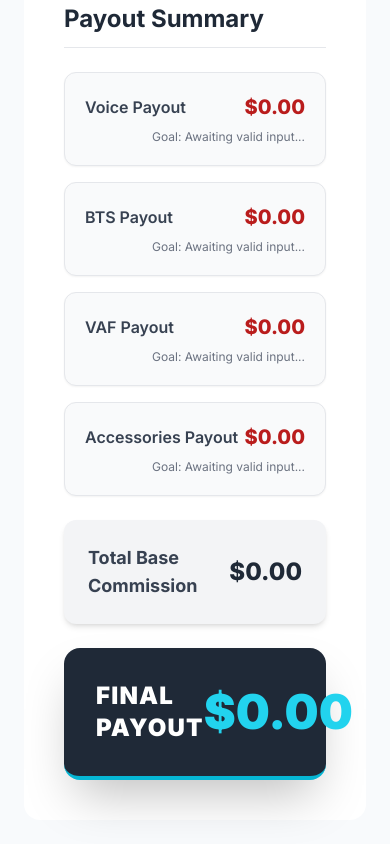
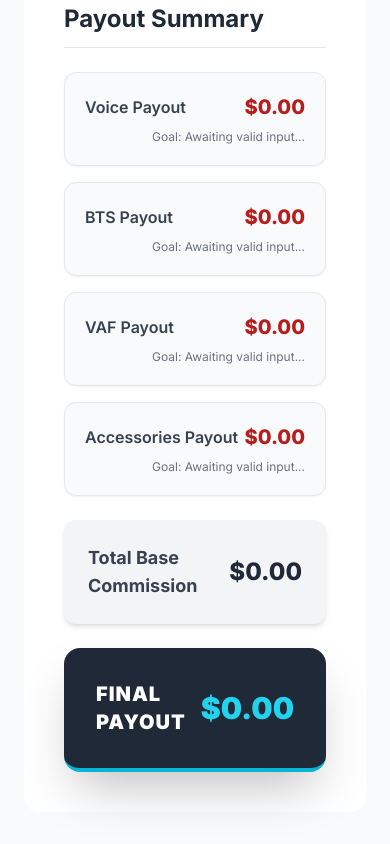
Before and after one commit to tutosxtreme/rsm-calculator, a plain HTML site: page index.html in a window 390 px wide. Shown: the part 1495-2339 px from the top of the page. Drawn offline with nearby package versions, Linux system fonts and the light colour scheme.

Commit message:
index.html

```diff
--- a/index.html
+++ b/index.html
@@ -1,4 +1,4 @@
-<!DOCTYPE html>
+
 <html lang="en">
 <head>
     <meta charset="UTF-8">
@@ -166,9 +166,10 @@
                 <p id="totalBaseCommission" class="text-2xl font-extrabold text-gray-800">$0.00</p>
             </div>
 
-            <!-- Final Payout (with Accelerator) - High Contrast --><div class="flex justify-between items-center p-8 bg-gray-800 rounded-2xl shadow-2xl border-b-4 border-cyan-500 transition duration-300">
-                <p class="text-2xl font-black text-white tracking-wider">FINAL PAYOUT</p>
-                <p id="finalPayout" class="text-5xl font-black text-cyan-400">$0.00</p>
+            <!-- Final Payout (with Accelerator) - High Contrast -->
+            <div class="flex justify-between items-center p-8 bg-gray-800 rounded-2xl shadow-2xl border-b-4 border-cyan-500 transition duration-300">
+                <p class="text-xl md:text-2xl font-black text-white tracking-wider">FINAL PAYOUT</p>
+                <p id="finalPayout" class="text-3xl sm:text-4xl md:text-5xl font-black text-cyan-400">$0.00</p>
             </div>
         </div>
 
```
